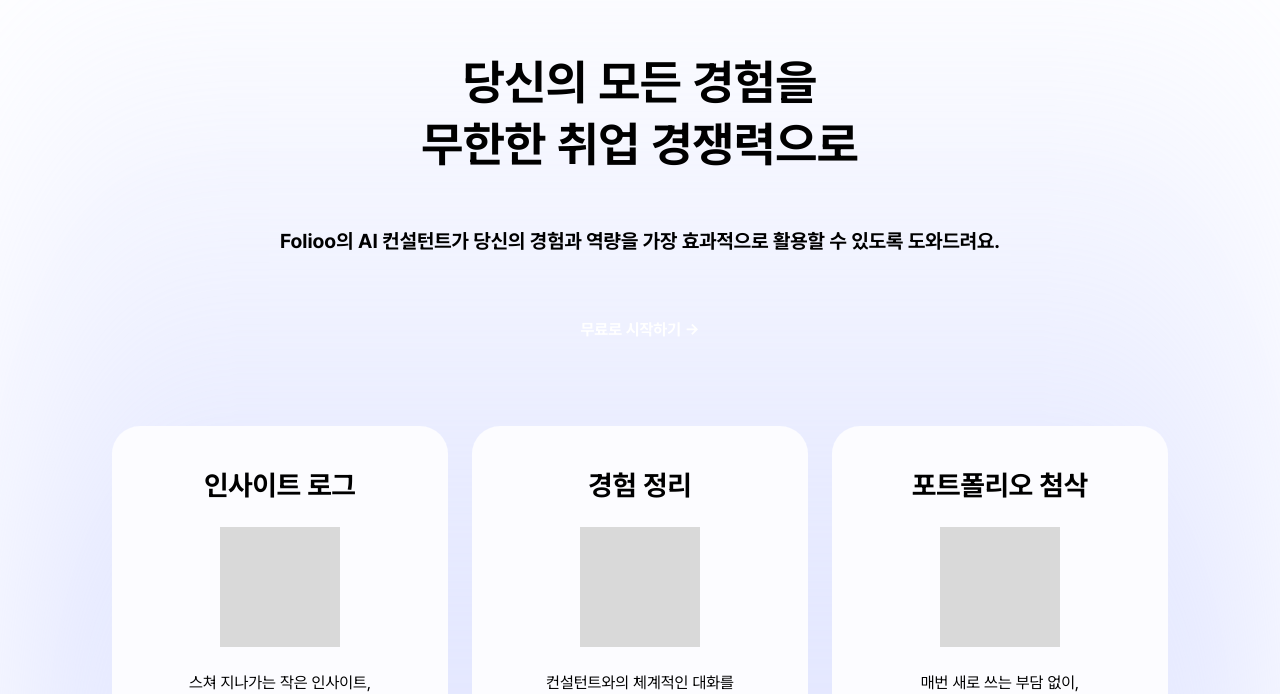
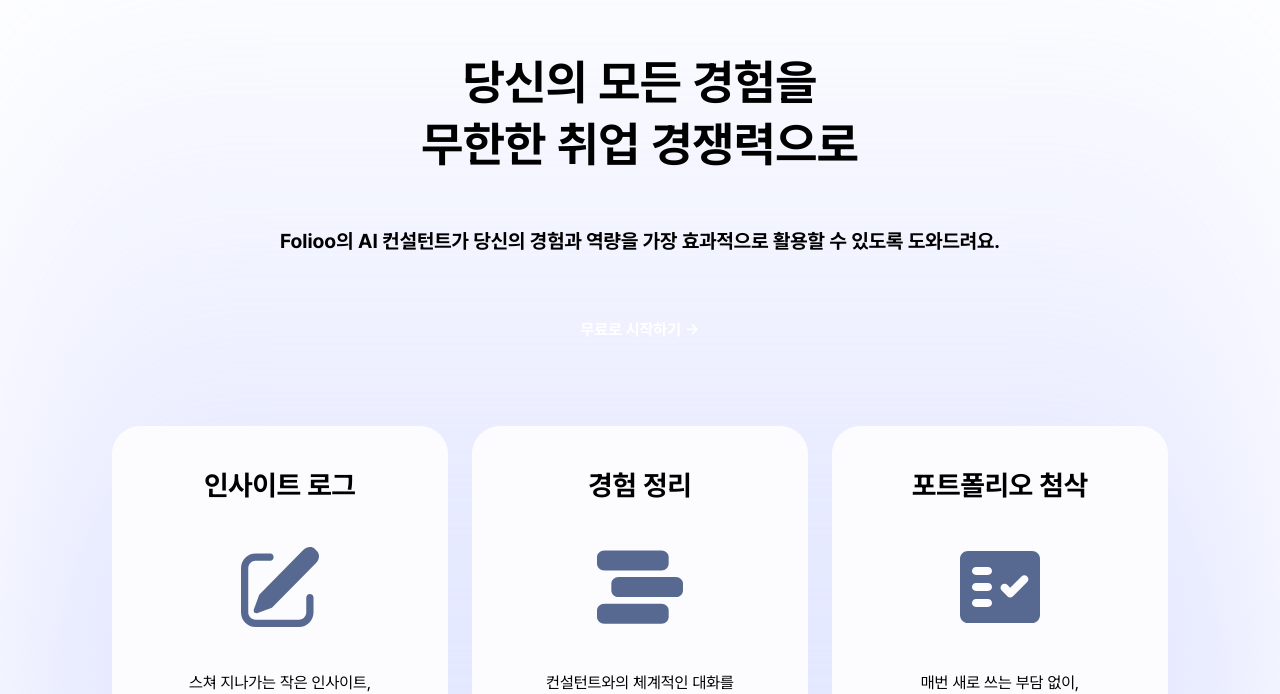
Before and after one commit to Teamie71/folioo-front, a Next.js app: page / in a window 1280 px wide. Shown: the part 109-803 px from the top of the page. Built offline with nearby package versions, Linux system fonts and the light colour scheme.

Commit message:
✨ Feat: 랜딩 페이지 아이콘, 푸터 구현

```diff
--- a/src/app/page.tsx
+++ b/src/app/page.tsx
@@ -8,6 +8,9 @@ import { ExperienceHIW } from '@/features/landing/components/ExperienceHIW';
 import { PortfolioComments } from '@/features/landing/components/PortfolioProblems';
 import { PortfoliloPoints } from '@/features/landing/components/PortfolioPoints';
 import { PortfolioHIW } from '@/features/landing/components/PortfolioHIW';
+import Image from 'next/image';
+import Link from 'next/link';
+import Footer from '@/components/Footer';
 
 export default function LandingPage() {
   return (
@@ -53,6 +56,14 @@ export default function LandingPage() {
           >
             <ContentCard
               title='인사이트 로그'
+              icon={
+                <Image
+                  src='/InsightLogIconLanding.svg'
+                  alt='InsightLogIconLanding'
+                  width={120}
+                  height={120}
+                />
+              }
               description={
                 <>
                   스쳐 지나가는 작은 인사이트, <br />
@@ -60,9 +71,18 @@ export default function LandingPage() {
                 </>
               }
               buttonText='로그 작성하기 →'
+              buttonHref='/log'
             />
             <ContentCard
               title='경험 정리'
+              icon={
+                <Image
+                  src='/ExperienceIconLanding.svg'
+                  alt='ExperienceIconLanding'
+                  width={120}
+                  height={120}
+                />
+              }
               description={
                 <>
                   컨설턴트와의 체계적인 대화를
@@ -71,9 +91,18 @@ export default function LandingPage() {
                 </>
               }
               buttonText='대화 시작하기 →'
+              buttonHref='/experience'
             />
             <ContentCard
               title='포트폴리오 첨삭'
+              icon={
+                <Image
+                  src='/CorrectionIconLanding.svg'
+                  alt='CorrectionIconLanding'
+                  width={120}
+                  height={120}
+                />
+              }
               description={
                 <>
                   매번 새로 쓰는 부담 없이, <br />
@@ -81,6 +110,7 @@ export default function LandingPage() {
                 </>
               }
               buttonText='첨삭 의뢰하기 →'
+              buttonHref='/correction'
             />
           </motion.div>
         </section>
@@ -146,7 +176,6 @@ export default function LandingPage() {
           </div>
         </motion.section>
       </div>
-
       {/* ~ 경험 정리 */}
       <section className='mx-auto w-full bg-[#E6E9FF]/30 pt-[10rem] pb-[10rem] pb-[13.75rem]'>
         <div className='flex flex-col gap-[16.25rem]'>
@@ -218,7 +247,6 @@ export default function LandingPage() {
           </motion.div>
         </div>
       </section>
-
       {/* ~ 포트폴리오 첨삭 + 시작하기 */}
       <section className='mx-auto flex flex-col gap-[28.75rem] pt-[10rem] pb-[25rem]'>
         <div>
@@ -293,7 +321,6 @@ export default function LandingPage() {
           </motion.div>
         </div>
       </section>
-
       {/* ~ 엔딩 문구 + 시작하기 */}
       <section className='relative overflow-hidden py-[10rem]'>
         <div
@@ -329,6 +356,8 @@ export default function LandingPage() {
           </CommonButton>
         </motion.div>
       </section>
+
+      <Footer />
     </div>
   );
 }
--- a/src/features/landing/components/ContentCard.tsx
+++ b/src/features/landing/components/ContentCard.tsx
@@ -2,39 +2,57 @@
 
 import { CommonButton } from '@/components/CommonButton';
 import { motion } from 'framer-motion';
+import Link from 'next/link';
 import { ReactNode } from 'react';
 
 interface ContentCardProps {
   title: string;
+  /** 카드 중앙에 표시할 아이콘(SVG) 또는 컴포넌트 */
+  icon?: ReactNode;
   description: ReactNode;
   buttonText: string;
+  /** 버튼 클릭 시 이동할 경로. 지정 시 버튼이 해당 경로로 링크됩니다 */
+  buttonHref?: string;
 }
 
 export const ContentCard = ({
   title,
   description,
   buttonText,
+  icon,
+  buttonHref,
 }: ContentCardProps) => {
   return (
     <motion.div
       className='flex h-[25.125rem] w-[21rem] flex-col items-center justify-center gap-[1.75rem] rounded-[1.75rem] bg-[#FCFCFF] shadow-[0px_4px_8px_0px_#00000033]'
       whileHover={{
-        y: -8
+        y: -8,
       }}
       transition={{ duration: 0.3, ease: 'easeOut' }}
     >
       <div className='flex flex-col items-center justify-center gap-[1.5rem]'>
-        <p className='text-[1.75rem] font-bold leading-[130%] text-[#000000]'>
+        <p className='text-[1.75rem] leading-[130%] font-bold text-[#000000]'>
           {title}
         </p>
-        <div className='h-[7.5rem] w-[7.5rem] bg-[#D9D9D9]' />
+        <div className='flex h-[7.5rem] w-[7.5rem] shrink-0 items-center justify-center'>
+          {icon ?? <div className='h-full w-full bg-[#D9D9D9]' />}
+        </div>
         <p className='text-center text-[1rem] leading-[150%] text-[#000000]'>
           {description}
         </p>
       </div>
-      <CommonButton variantType='Outline' px='2.25rem' py='0.5rem'>
-        {buttonText}
-      </CommonButton>
+      {buttonHref ? (
+        <Link
+          href={buttonHref}
+          className='inline-flex cursor-pointer items-center justify-center rounded-[6.25rem] border-[0.09375rem] border-[#5060C5] bg-[#F6F5FF] px-[2.25rem] py-[0.5rem] text-[1rem] font-semibold text-[#5060C5]'
+        >
+          {buttonText}
+        </Link>
+      ) : (
+        <CommonButton variantType='Outline' px='2.25rem' py='0.5rem'>
+          {buttonText}
+        </CommonButton>
+      )}
     </motion.div>
   );
 };
```
